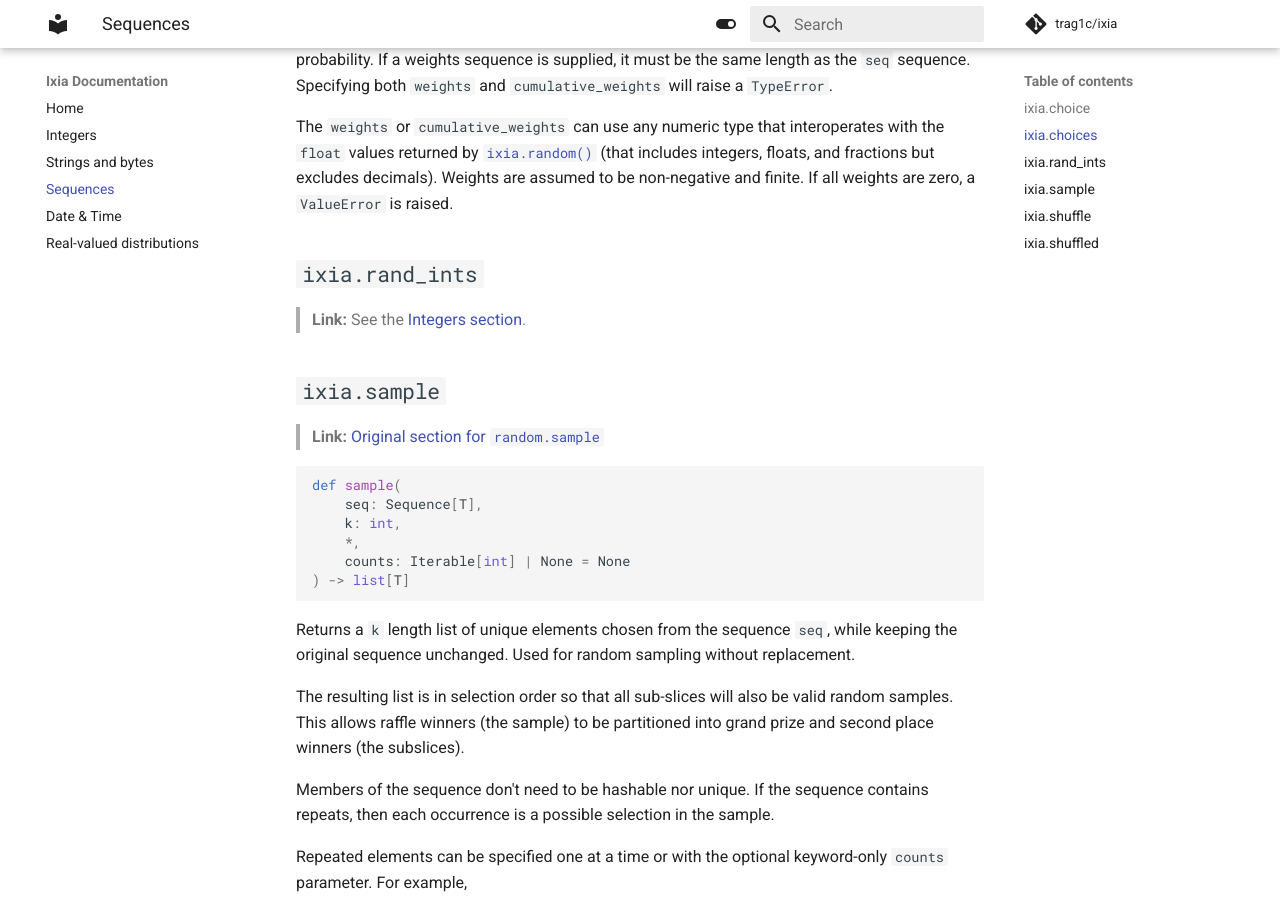
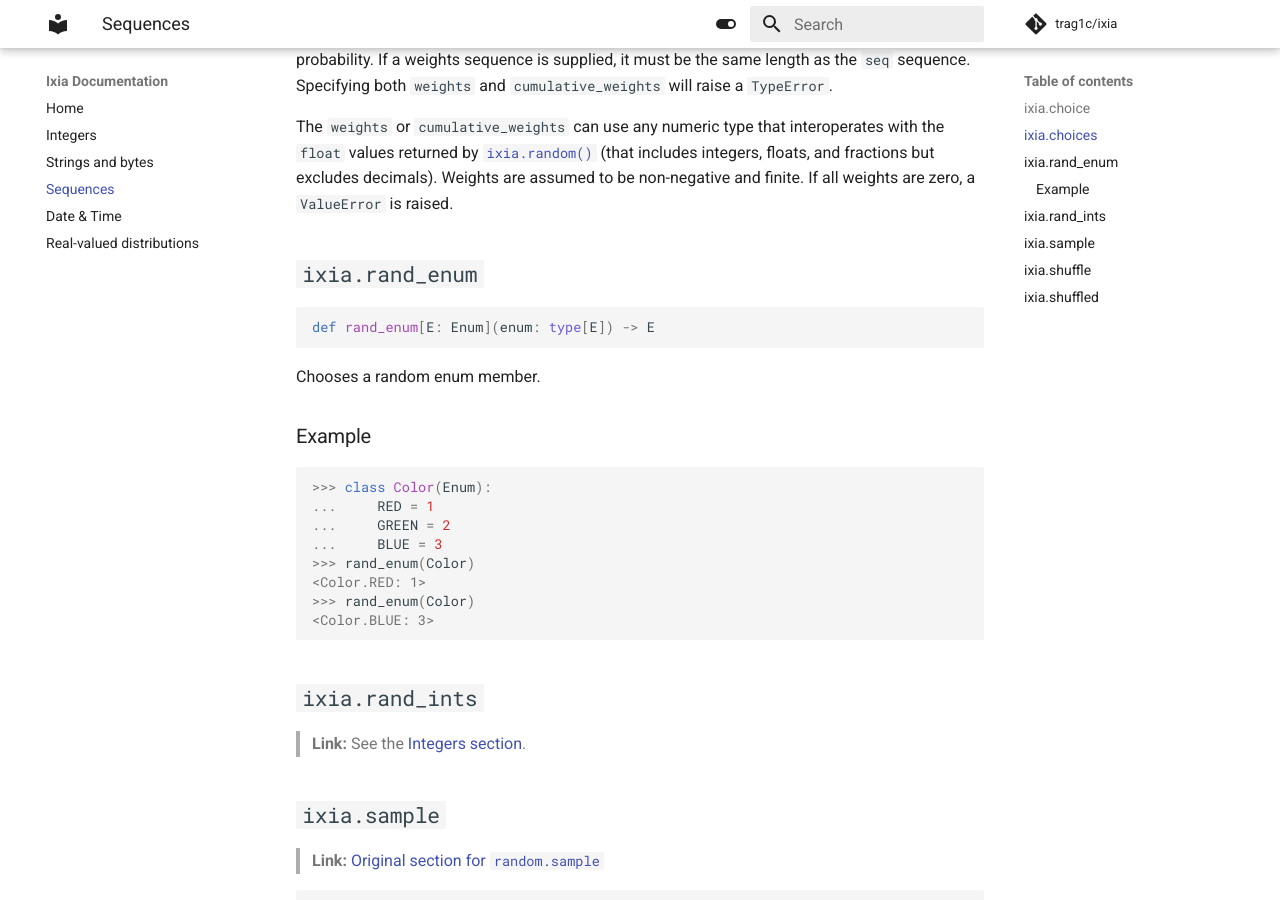
Before and after one commit to trag1c/ixia, an MkDocs documentation site: the page built from docs/sequences.md, in a window 1280 px wide and 900 px high, scrolled down 1076 px. Built offline with MkDocs 1.6.1 and Material for MkDocs 9.7.7, drawn with Linux system fonts in a browser that asks for light colours; comment, search, counter and statistics services are not loaded; the version menu is left out.

Commit message:
docs: add `ixia.rand_enum`

````diff
--- a/docs/sequences.md
+++ b/docs/sequences.md
@@ -55,6 +55,27 @@ The `weights` or `cumulative_weights` can use any numeric type that
 interoperates with the `float` values returned by [`ixia.random()`](distributions.md#ixiarandom) (that
 includes integers, floats, and fractions but excludes decimals). Weights are
 assumed to be non-negative and finite. If all weights are zero, a `ValueError` is raised.
+
+
+## `ixia.rand_enum`
+
+```py
+def rand_enum[E: Enum](enum: type[E]) -> E
+```
+
+Chooses a random enum member.
+
+### Example
+```pycon
+>>> class Color(Enum):
+...     RED = 1
+...     GREEN = 2
+...     BLUE = 3
+>>> rand_enum(Color)
+<Color.RED: 1>
+>>> rand_enum(Color)
+<Color.BLUE: 3>
+```
 
 
 ## `ixia.rand_ints`
````
